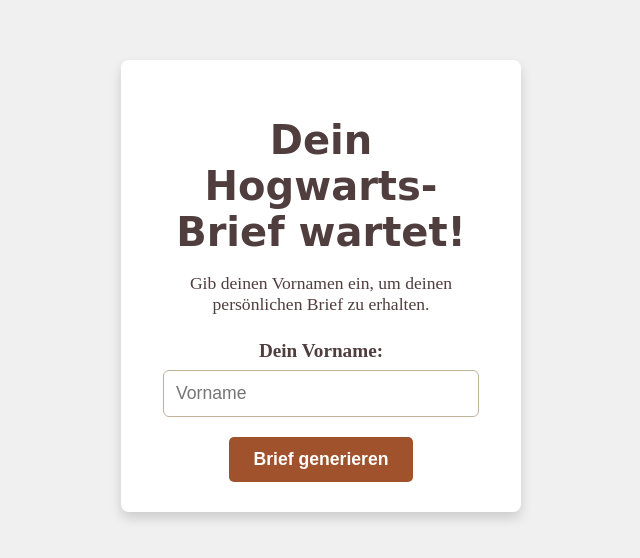
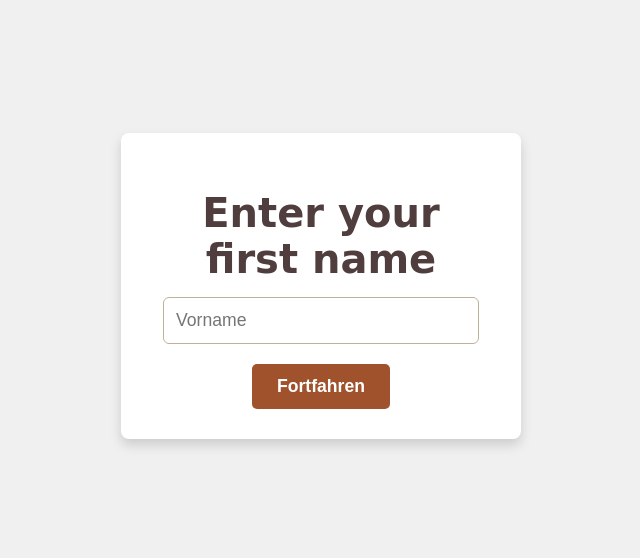
Before and after one commit to Daniel229704/HarryPotterInvitation, a plain HTML site: page index.html in a window 1280 px wide. Shown: the part 114-672 px from the top of the page, without its empty margins (319-959 px from the left). Drawn offline with Linux system fonts and the light colour scheme.

Commit message:
Adapt the first name container

```diff
--- a/index.html
+++ b/index.html
@@ -635,11 +635,9 @@
 </head>
 <body>
     <div id="input-section">
-        <h1>Dein Hogwarts-Brief wartet!</h1>
-        <p>Gib deinen Vornamen ein, um deinen persönlichen Brief zu erhalten.</p>
-        <label for="firstName">Dein Vorname:</label>
+        <h1>Enter your first name</h1>
         <input type="text" id="firstName" placeholder="Vorname">
-        <button id="generateLetterButton">Brief generieren</button>
+        <button id="generateLetterButton">Fortfahren</button>
     </div>
 
     <div id="animation-wrapper">
```
